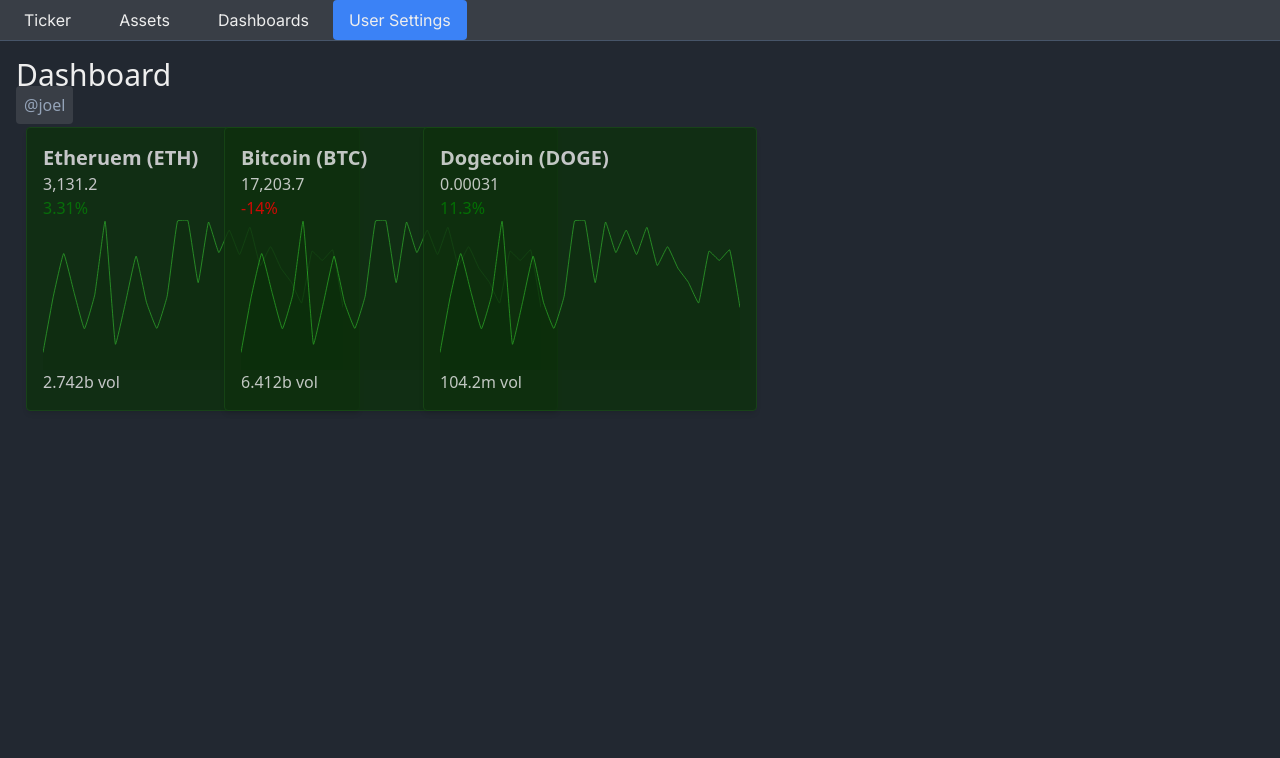
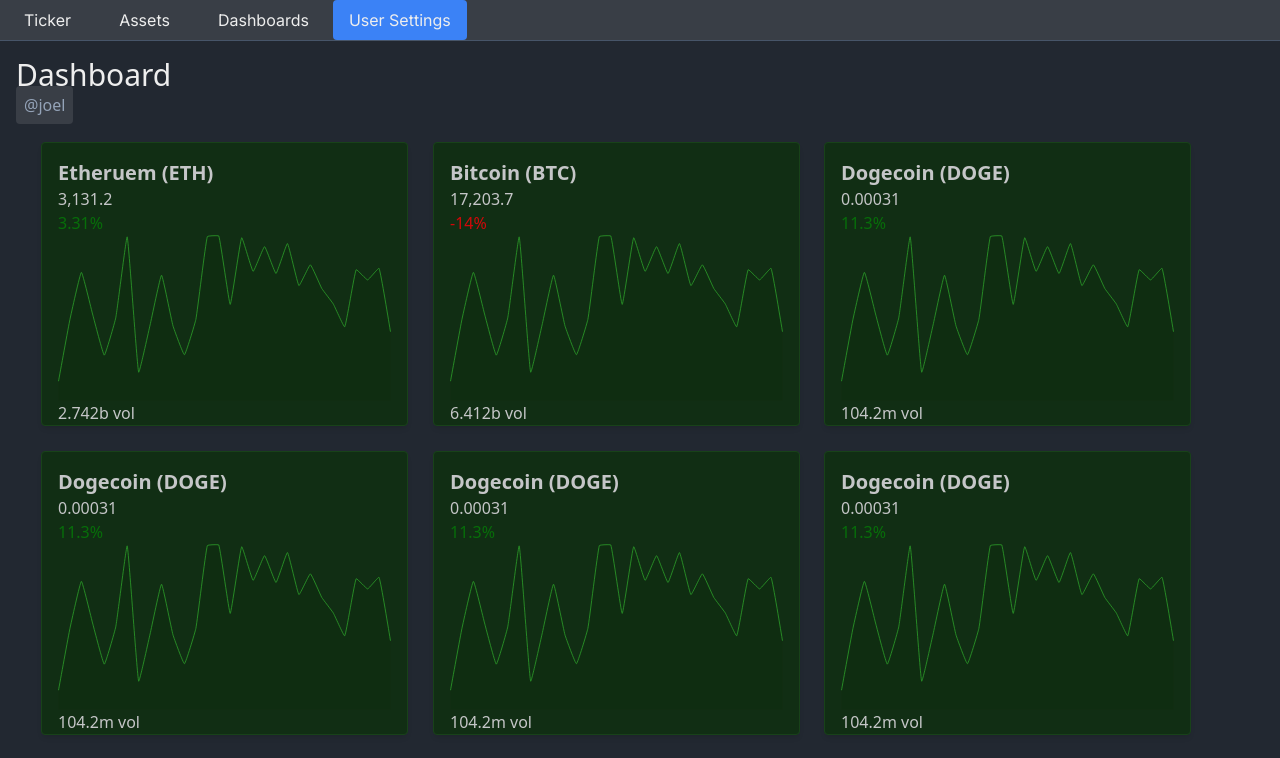
Before and after one commit to joelmce/tickr, a Next.js app: page /assets in a window 1280 px wide. Shown: the top 758 px of the page. Built offline with nearby package versions, Linux system fonts and the light colour scheme.

Commit message:
Fix draggable components

```diff
--- a/app/layout.js
+++ b/app/layout.js
@@ -14,7 +14,7 @@
     <html lang="en">
       <body className="text-white">
         <NavBar />
-        <main className="m-4">{children}</main>
+        <main className="m-4 select-none">{children}</main>
       </body>
     </html>
   );
--- a/components/dashboard/Dashboard.js
+++ b/components/dashboard/Dashboard.js
@@ -1,42 +1,78 @@
 "use client"
-import GridLayout from "react-grid-layout";
+import ResponsiveGridLayout from "react-grid-layout";
 import Creator from "./Creator";
 import Ticker from "./ticker/Ticker";
 import TickerChart from "./ticker/TickerChart";
 import { generateStockData } from "@/app/generateMockStockData";
+import { useState } from "react";
 
 export default function Dashboard({ id }) {
-    const layout = [
+
+    const originalLayout = [
         { i: "a", x: 0, y: 0, w: 1, h: 1 },
-        { i: "b", x: 1, y: 1, w: 1, h: 1 },
-        { i: "c", x: 2, y: 2, w: 1, h: 1 },
+        { i: "b", x: 1, y: 0, w: 1, h: 1 },
+        { i: "c", x: 2, y: 0, w: 1, h: 1 },
+        { i: "d", x: 3, y: 0, w: 1, h: 1 },
+        { i: "e", x: 4, y: 0, w: 1, h: 1 },
+        { i: "f", x: 5, y: 0, w: 1, h: 1 },
+        { i: "g", x: 6, y: 0, w: 1, h: 1 },
     ]
+
+    const [layout, setLayout] = useState(originalLayout)
 
     const stockData = generateStockData()
     return (
         <>
             <Creator creator={"joel"} />
 
-            <GridLayout
-            cols={6}
-            rowHeight={30}
-            width={1200}>
-                <div key="a" data-grid={layout[0]}>
+            <ResponsiveGridLayout
+                cols={3}
+                layout={layout}
+                compactType="horizontal"
+                maxRows={4}
+                rowHeight={284}
+                margin={[25, 25]}
+                width={1200}
+                isBounded={true}
+                isDroppable={true}
+            >
+                <div key="a" className="rounded border border-[#164914] w-fit p-4 bg-[#0E300D] shadow-md opacity-80 cursor-pointer">
                     <Ticker ticker={"Etheruem (ETH)"} price={"3,131.2"} diff={"3.31"} volume={"2.742b"}>
                         <TickerChart data={stockData} />
                     </Ticker>
                 </div>
-                <div key="b" data-grid={layout[1]}>
-                    <Ticker key="b" ticker={"Bitcoin (BTC)"} price={"17,203.7"} diff={"-14"} volume={"6.412b"}>
+                <div key="b" className="rounded border border-[#164914] w-fit p-4 bg-[#0E300D] shadow-md opacity-80 cursor-pointer">
+                    <Ticker ticker={"Bitcoin (BTC)"} price={"17,203.7"} diff={"-14"} volume={"6.412b"}>
                         <TickerChart data={stockData} />
                     </Ticker>
                 </div>
-                <div key="c" data-grid={layout[2]}>
-                    <Ticker key="c"  ticker={"Dogecoin (DOGE)"} price={"0.00031"} diff={"11.3"} volume={"104.2m"}>
+                <div key="c" className="rounded border border-[#164914] w-fit p-4 bg-[#0E300D] shadow-md opacity-80 cursor-pointer">
+                    <Ticker ticker={"Dogecoin (DOGE)"} price={"0.00031"} diff={"11.3"} volume={"104.2m"}>
                         <TickerChart data={stockData} />
                     </Ticker>
                 </div>
-            </GridLayout>
+                <div key="d" className="rounded border border-[#164914] w-fit p-4 bg-[#0E300D] shadow-md opacity-80 cursor-pointer">
+                    <Ticker ticker={"Dogecoin (DOGE)"} price={"0.00031"} diff={"11.3"} volume={"104.2m"}>
+                        <TickerChart data={ stockData} />
+                    </Ticker>
+                </div>
+                <div key="e" className="rounded border border-[#164914] w-fit p-4 bg-[#0E300D] shadow-md opacity-80 cursor-pointer">
+                    <Ticker ticker={"Dogecoin (DOGE)"} price={"0.00031"} diff={"11.3"} volume={"104.2m"}>
+                        <TickerChart data={stockData} />
+                    </Ticker>
+                </div>
+                <div key="f" className="rounded border border-[#164914] w-fit p-4 bg-[#0E300D] shadow-md opacity-80 cursor-pointer">
+                    <Ticker ticker={"Dogecoin (DOGE)"} price={"0.00031"} diff={"11.3"} volume={"104.2m"}>
+                        <TickerChart data={stockData} />
+                    </Ticker>
+                </div>
+                <div key="g" className="rounded border border-[#164914] w-fit p-4 bg-[#0E300D] shadow-md opacity-80 cursor-pointer">
+                    <Ticker  ticker={"Dogecoin (DOGE)"} price={"0.00031"} diff={"11.3"} volume={"104.2m"}>
+                        <TickerChart data={stockData} />
+                    </Ticker>
+                </div>
+
+            </ResponsiveGridLayout>
       </>
     )
 }
--- a/components/dashboard/ticker/Ticker.js
+++ b/components/dashboard/ticker/Ticker.js
@@ -1,6 +1,6 @@
 export default function Ticker({ ticker, children, price, diff, volume }) {
   return (
-    <div className="rounded border border-[#164914] w-fit p-4 bg-[#0E300D] shadow-md opacity-80 ">
+    <>
       <span className="text-xl font-bold">{ticker}</span>
       <div>
         <p className="">{price}</p>
@@ -12,6 +12,6 @@
 
       {children}
       <p>{volume} vol</p>
-    </div>
+    </>
   );
 }
--- a/components/dashboard/ticker/TickerChart.js
+++ b/components/dashboard/ticker/TickerChart.js
@@ -18,10 +18,10 @@
   };
 
   const chartOptions = {
-    maintainAspectRatio: false,
-    responsive: false,
-    width: 80,
-    height: 50,
+    maintainAspectRatio: true,
+    responsive: true,
+    width: 30,
+    height: 30,
     scales: {
       x: {
         display: false,
--- a/components/navigation/NavBar.js
+++ b/components/navigation/NavBar.js
@@ -3,7 +3,7 @@
 
 export default function NavBar() {
   return (
-    <nav className="flex bg-gray text-white flex font-inter border-b border-slate-600 align-middle">
+    <nav className="flex bg-gray text-white flex font-inter border-b border-slate-600 align-middle ">
       <div id="branding" className="px-6 py-2">
         <h3>Ticker</h3>
       </div>
--- a/components/navigation/Settings.js
+++ b/components/navigation/Settings.js
@@ -29,7 +29,7 @@
         User Settings
       </button>
       {isOpen && (
-        <div className="absolute right-0 mt-2 bg-black border rounded shadow-lg" >
+        <div className="absolute right-0 mt-2 bg-black border rounded shadow-lg z-10" >
           <ul>
             <li className="py-2 px-4 hover:bg-slate-800 cursor-pointer">
               Account Settings
```
